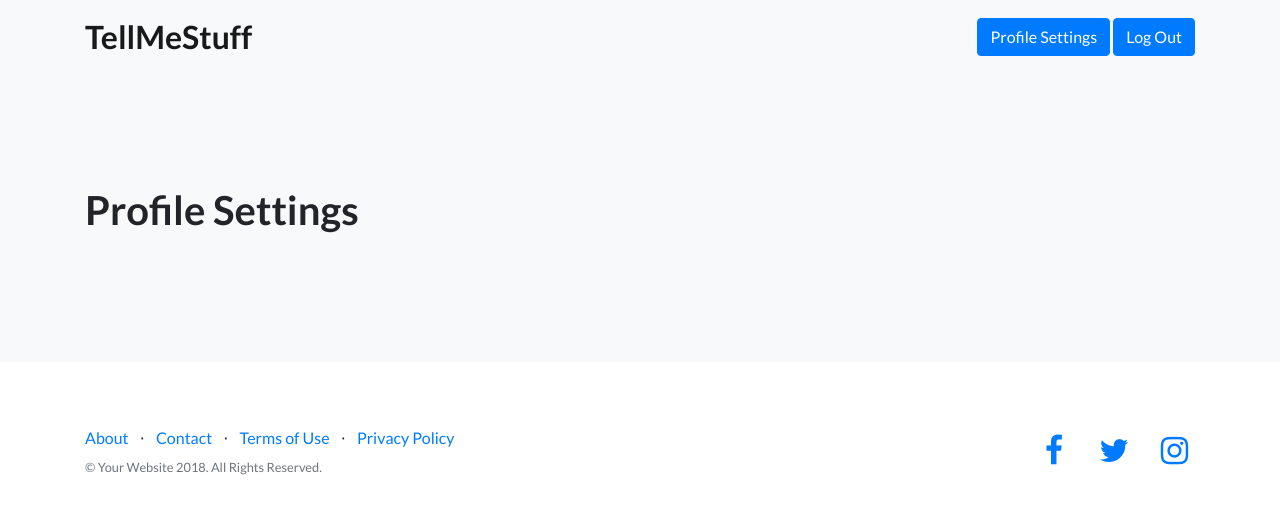
After one commit to nathan78906/TellMeStuff, a Django app: template backend/templates/backend/profile.html in a window 1280 px wide. The commit adds this page. Shown: the top 514 px of the page. Run offline with Django 3.2, Linux system fonts and the light colour scheme; the template is opened without the code that fills it, so the values that code supplies are empty; some libraries are stand-ins or nearby versions.

Commit message:
Added profile settings

```diff
--- a/backend/templates/backend/base_loggedin.html
+++ b/backend/templates/backend/base_loggedin.html
@@ -32,6 +32,7 @@
       <div class="container">
         <a class="navbar-brand font-weight-bold" href="/">TellMeStuff</a>
         <div class="float-right">
+          <a class="btn btn-primary" href="/profile/">Profile Settings</a>
           <a class="btn btn-primary" href="/api/logout/">Log Out</a>
         </div>
       </div>
--- a/backend/templates/backend/dashboard.html
+++ b/backend/templates/backend/dashboard.html
@@ -132,5 +132,4 @@
 
 {% block other_js %}
 <script src="{% static 'backend/js/api.js' %}"></script>
-<script src="{% static 'backend/js/signin.js' %}"></script>
 {% endblock %}
--- /dev/null
+++ b/backend/templates/backend/profile.html
@@ -0,0 +1,20 @@
+{% extends 'backend/base_loggedin.html' %}
+{% load static %}
+{% block title %}Profile Settings{% endblock %}
+
+{% block middle_content %}
+    <!-- Icons Grid -->
+    <section class="signin bg-light">
+        <div class="container">
+            <div class="row">
+            <div class="col-md-6">
+                <h1 class="font-weight-bold form-title">Profile Settings</h1>
+            </div>
+            </div>
+        </div>
+    </section>
+{% endblock %}
+
+{% block other_js %}
+<script src="{% static 'backend/js/api.js' %}"></script>
+{% endblock %}
--- a/backend/urls.py
+++ b/backend/urls.py
@@ -9,6 +9,7 @@ urlpatterns = [
     url(r'^signup/', views.signup, name='signup'),
     url(r'^signin/', views.signin, name='signin'),
     url(r'^dashboard/', views.dashboard, name='dashboard'),
+    url(r'^profile/', views.profile, name='profile'),
     url(r'^api/signup/', views.api_signup, name='api_signup'),
     url(r'^api/signin/', views.api_signin, name='api_signin'),
     url(r'^api/logout/', views.api_logout, name='api_logout'),
--- a/backend/views.py
+++ b/backend/views.py
@@ -88,3 +88,6 @@ def signin(request):
 
 def dashboard(request):
     return render(request, 'backend/dashboard.html')
+
+def profile(request):
+    return render(request, 'backend/profile.html')
```
